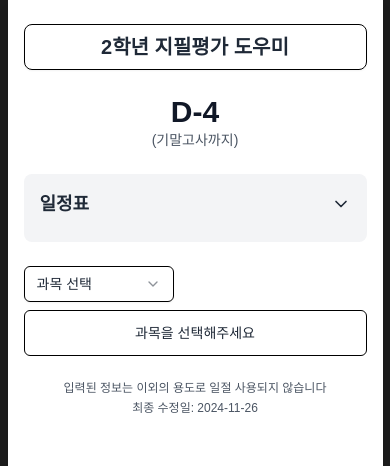
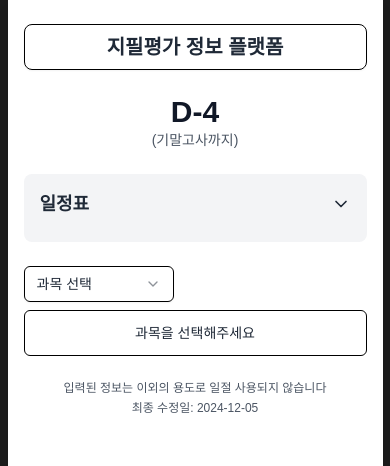
Before and after one commit to Daekyo48/SW_ExamWebPlatform, a Next.js app: page / in a window 390 px wide. Shown: the top 466 px of the page. Built offline with nearby package versions, Linux system fonts and the light colour scheme.

Commit message:
Update mobile-web-page.tsx

```diff
--- a/components/mobile-web-page.tsx
+++ b/components/mobile-web-page.tsx
@@ -316,7 +316,7 @@ export default function MobileWebPage() {
       ) : (
         <main className="w-full max-w-[375px] px-4 py-6 bg-white shadow-lg">
           <h1 className="text-xl font-bold text-center mb-6 py-2 border border-black rounded-lg shadow-sm">
-            2학년 지필평가 도우미
+            지필평가 정보 플랫폼
           </h1>
 
           <div className="mb-6 text-center">
@@ -520,7 +520,7 @@ export default function MobileWebPage() {
           입력된 정보는 이외의 용도로 일절 사용되지 않습니다
         </p>
         <p className="text-xs text-gray-600 text-center">
-          최종 수정일: 2024-11-26
+          최종 수정일: 2024-12-05
         </p>
         </main>
       )}
```
